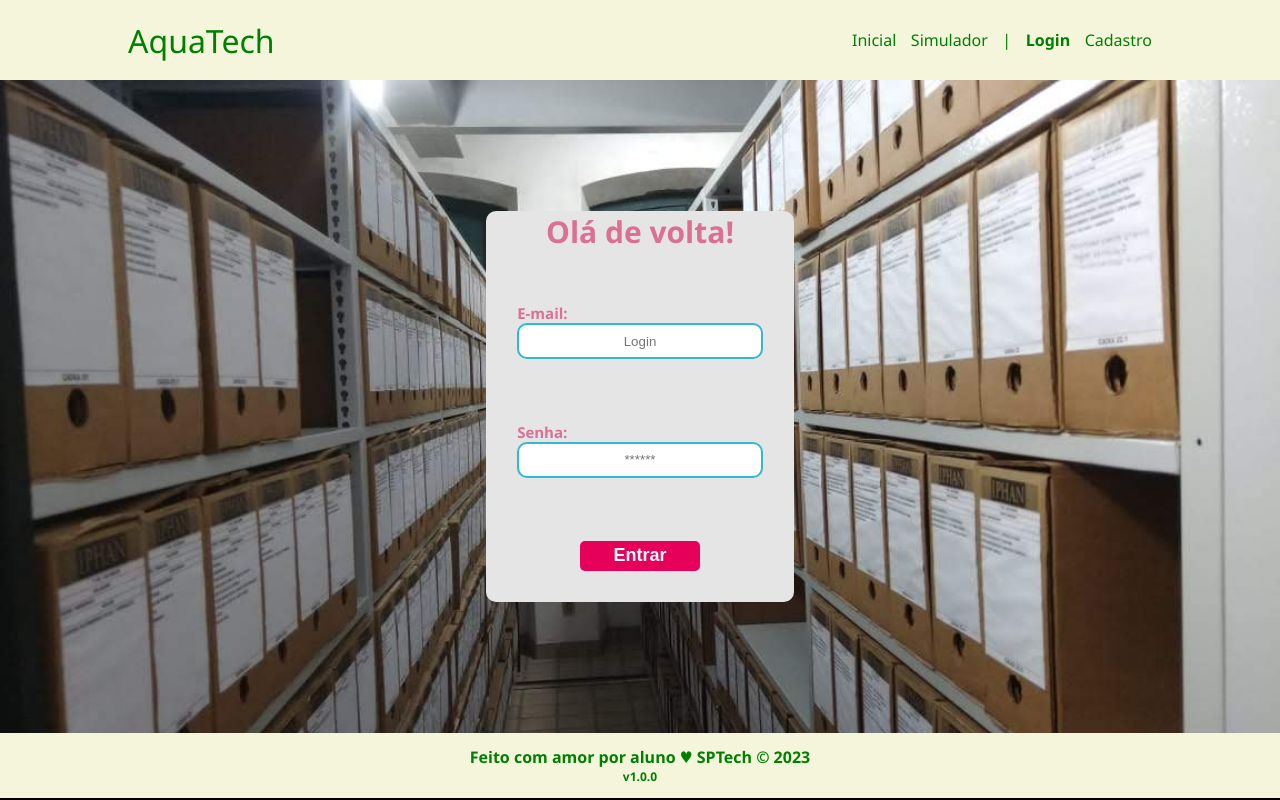
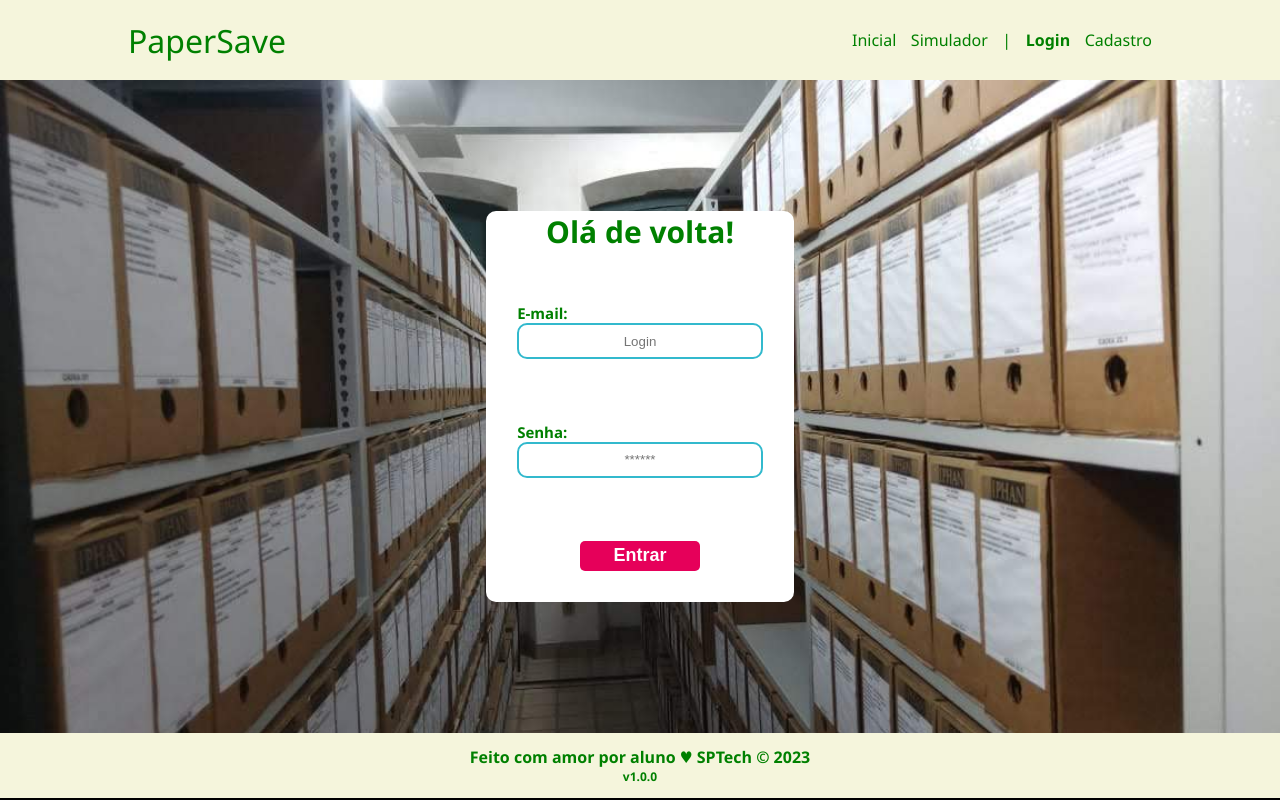
Before and after one commit to IgorMoura1/PaperSave, a website: page site/public/login.html in a window 1280 px wide. Drawn offline with Linux system fonts and the light colour scheme.

Commit message:
estilizando login

```diff
--- a/site/public/css/estilo.css
+++ b/site/public/css/estilo.css
@@ -126,13 +126,13 @@ body {
 
 .card {
   width: 30%;
-  background-color: #e5e5e5;
+  background-color: white;
   border-radius: 10px;
   display: flex;
   align-items: center;
   justify-content: space-evenly;
   flex-direction: column;
-  color: palevioletred;
+  color: green;
   row-gap: 20px;
 }
 
--- a/site/public/login.html
+++ b/site/public/login.html
@@ -24,7 +24,7 @@
 
     <div class="header">
         <div class="container">
-            <h1 class="titulo">AquaTech</h1>
+            <h1 class="titulo">PaperSave</h1>
             <ul class="navbar">
                 <li>
                     <a href="index.html">Inicial</a>
```
